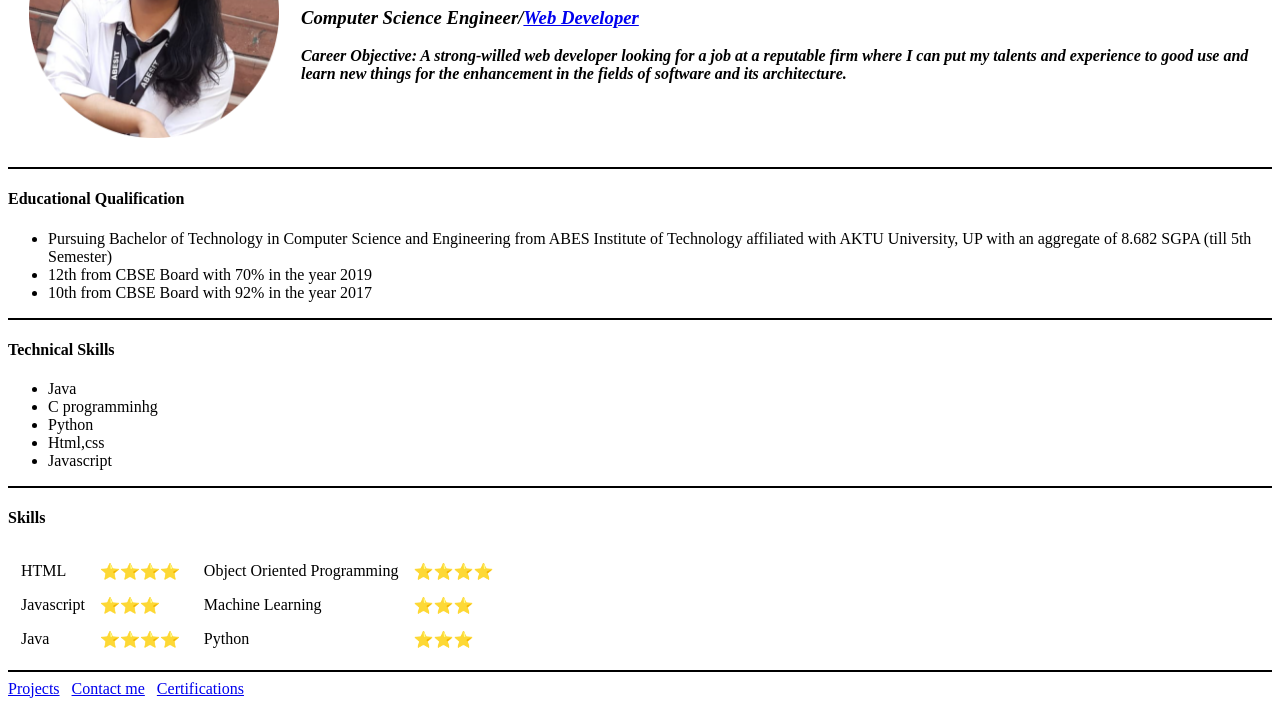
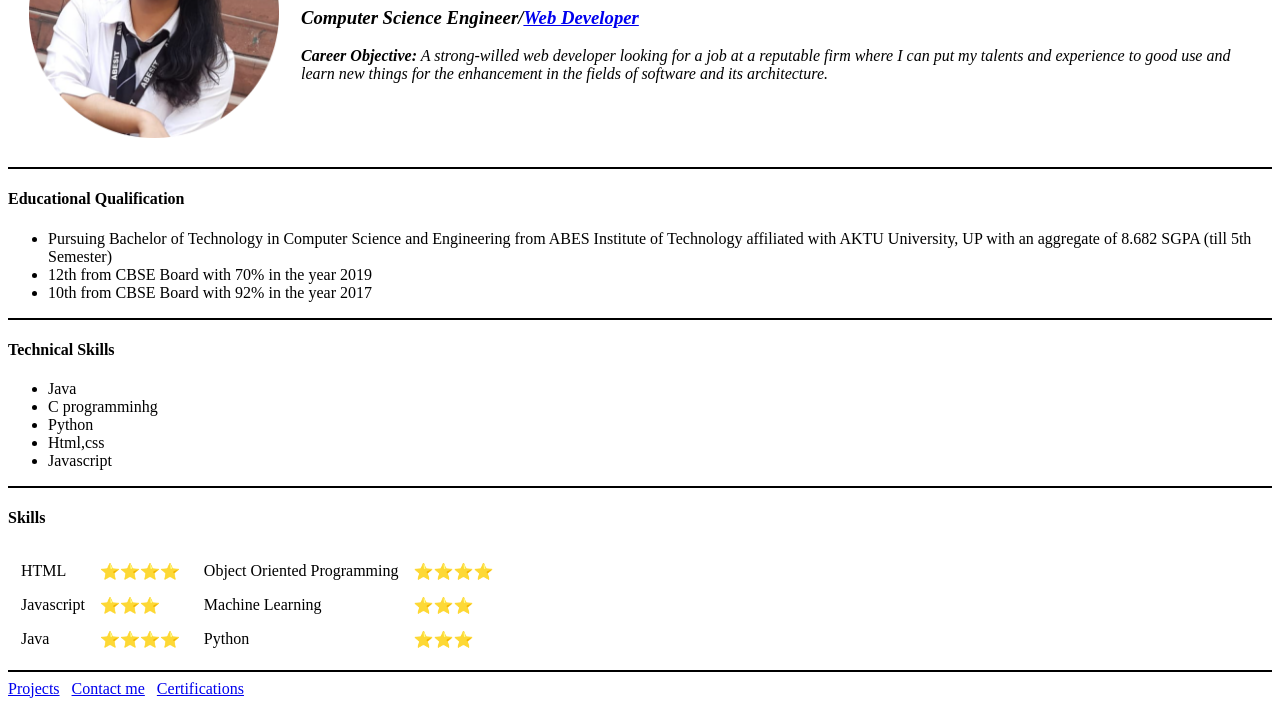
Before and after one commit to GuptaKashish105/cv, a plain HTML site: page index.html in a window 1280 px wide. Shown: the part 141-847 px from the top of the page. Drawn offline with Linux system fonts and the light colour scheme.

Commit message:
add initial cv website file

```diff
--- a/index.html
+++ b/index.html
@@ -17,7 +17,7 @@
                 <h1>Kashish Gupta</h1>
                 <h3><strong><em>Computer Science Engineer/<a href="https://en.wikipedia.org/wiki/Web_developer">Web
                                 Developer</a></h3>
-                <P><strong>Career Objective:</strong> A strong-willed web developer looking for a job at a reputable firm where
+                <P>Career Objective:</strong> A strong-willed web developer looking for a job at a reputable firm where
         I can
         put my talents and experience to good use and learn new things for the enhancement in the fields of software and
         its
```
